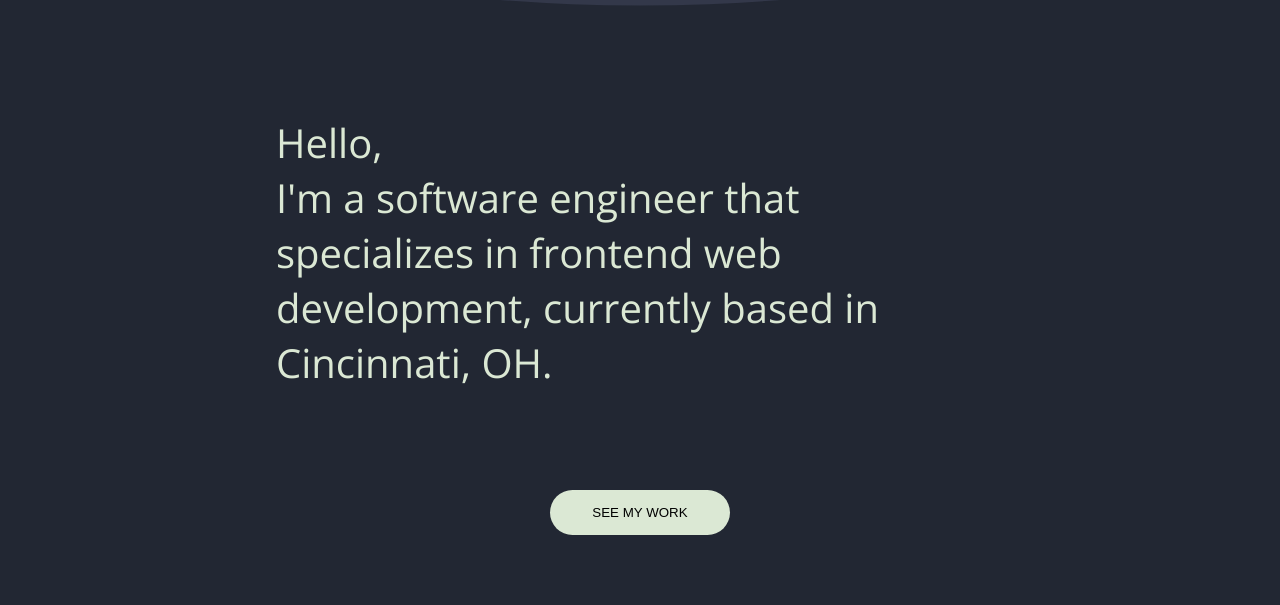
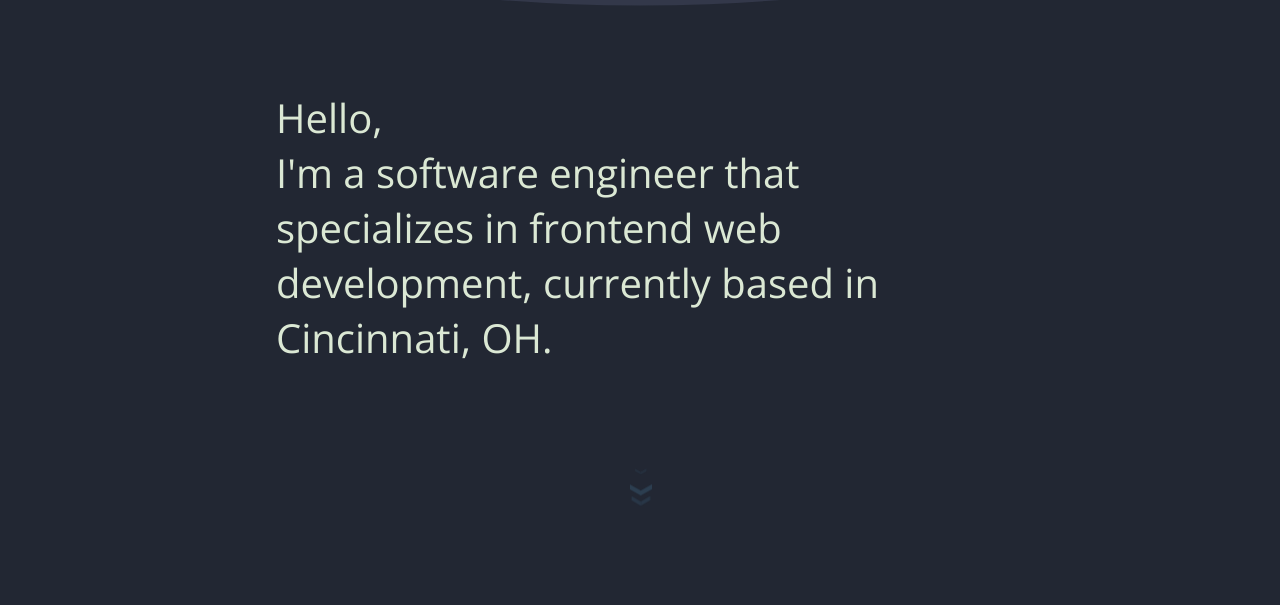
Before and after one commit to Denver-Meadows/Portfolio, a React (Create React App) app: page / in a window 1280 px wide. Shown: the part 339-944 px from the top of the page. Built offline with nearby package versions, Linux system fonts and the light colour scheme.

Commit message:
working on styling

```diff
--- a/src/components/IntroInfo.js
+++ b/src/components/IntroInfo.js
@@ -8,8 +8,10 @@ const IntroInfo = () => {
         I'm a software engineer that specializes in frontend web development,
         currently based in Cincinnati, OH.
       </p>
-      <div className="intro-btn-container">
-        <button className="btn intro-btn">See my work</button>
+      <div className="down-arrow">
+        <div className="chevron"></div>
+        <div className="chevron"></div>
+        <div className="chevron"></div>
       </div>
     </div>
   );
--- a/src/data/project-data.js
+++ b/src/data/project-data.js
@@ -13,4 +13,11 @@ export const projectData = [
     photo:
       "https://res.cloudinary.com/dfsqn3oi6/image/upload/v1639846765/portfolio/invetory-plus_obwwa1.jpg",
   },
+  {
+    name: "Inventory+",
+    details:
+      "Inventory+ is a fullstack application that utilizes the MERN stack. This app is optimized for desktop but is compatiable with tablets and smart phones as well. Inventory+ allows clients to track inventory, customer and supplier data.",
+    photo:
+      "https://res.cloudinary.com/dfsqn3oi6/image/upload/v1639846765/portfolio/invetory-plus_obwwa1.jpg",
+  },
 ];
--- a/src/pages/Home.js
+++ b/src/pages/Home.js
@@ -7,7 +7,7 @@ import Projects from "../components/Projects";
 const Home = () => {
   return (
     <main>
-      <div className="home-header-content">
+      <div className="page-introduction">
         <Header />
         {/* <BGvideo /> */}
         <IntroInfo />
--- a/src/styles/index.scss
+++ b/src/styles/index.scss
@@ -80,6 +80,10 @@ body {
   top: 0;
 }
 
+.page-introduction {
+  height: 100%;
+}
+
 // Header
 .header {
   color: var(--clr-font-1);
@@ -131,7 +135,7 @@ body {
   // display: grid;
   padding-top: 5rem;
   padding: 2rem;
-  margin: 7% 20%;
+  margin: 5% 20% 7% 20%;
   color: var(--clr-font-1);
   font-size: 4rem;
 }
@@ -204,7 +208,7 @@ body {
     display: grid;
     grid-template-columns: repeat(8, 1fr);
     border-top: 3px solid var(--clr-font-1);
-    padding: 5rem 0;
+    padding: 11rem 0 6rem 0;
 
     &-image {
       grid-column: 1 / 6;
@@ -247,3 +251,69 @@ body {
 //     padding: 0;
 //   }
 // }
+
+.down-arrow {
+  display: flex;
+  justify-content: center;
+  align-items: center;
+  width: 100%;
+  margin-top: 10rem;
+  margin-bottom: 5rem;
+}
+
+$base: 0.6rem;
+.chevron {
+  position: absolute;
+  width: $base * 3.5;
+  height: $base * 0.8;
+  opacity: 0;
+  transform: scale(0.3);
+  animation: move-chevron 3s ease-out infinite;
+}
+
+.chevron:first-child {
+  animation: move-chevron 3s ease-out 1s infinite;
+}
+
+.chevron:nth-child(2) {
+  animation: move-chevron 3s ease-out 2s infinite;
+}
+
+.chevron:before,
+.chevron:after {
+  content: "";
+  position: absolute;
+  top: 0;
+  height: 100%;
+  width: 50%;
+  background: #2c3e50;
+}
+
+.chevron:before {
+  left: 0;
+  transform: skewY(30deg);
+}
+
+.chevron:after {
+  right: 0;
+  width: 50%;
+  transform: skewY(-30deg);
+}
+
+@keyframes move-chevron {
+  25% {
+    opacity: 1;
+  }
+  33.3% {
+    opacity: 1;
+    transform: translateY($base * 3.8);
+  }
+  66.6% {
+    opacity: 1;
+    transform: translateY($base * 5.2);
+  }
+  100% {
+    opacity: 0;
+    transform: translateY($base * 8) scale(0.5);
+  }
+}
```
